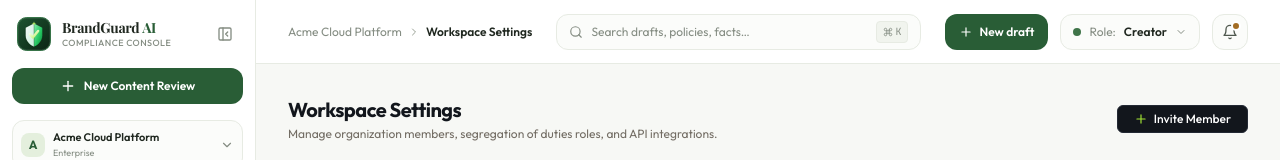
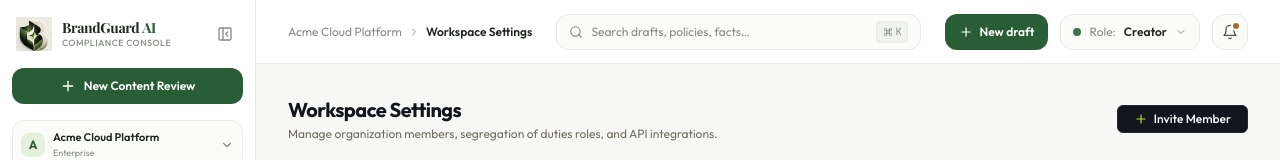
Before and after one commit to HarshvardhanSR07/BrandGuard-AI, a React (Vite) app in the folder apps/web/: page /settings in a window 1280 px wide. Shown: the top 160 px of the page. Built offline with nearby package versions, Linux system fonts and the light colour scheme; a web font is replaced by a local one.

Commit message:
fix(brand): apply authentic 3D sculpted BrandGuard emblem and clean layout

```diff
--- a/apps/web/src/components/layout/MobileNavDrawer.tsx
+++ b/apps/web/src/components/layout/MobileNavDrawer.tsx
@@ -91,7 +91,7 @@ export const MobileNavDrawer: React.FC<MobileNavDrawerProps> = ({ isOpen, onClos
         <div>
           <div className="flex items-center justify-between pb-4 border-b border-[#e7ebe3]">
             <div className="flex items-center gap-2.5">
-              <BrandGuardLogo size="sm" />
+              <BrandGuardLogo size="md" />
               <div className="flex flex-col">
                 <span className="font-playfair font-bold text-sm tracking-tight text-[#202820]">
                   BrandGuard <span className="text-[#295d36]">AI</span>
--- a/apps/web/src/components/layout/Sidebar.tsx
+++ b/apps/web/src/components/layout/Sidebar.tsx
@@ -92,10 +92,10 @@ export const Sidebar: React.FC<SidebarProps> = ({ isCollapsed, onToggleCollapse
           <div className="flex flex-col items-center gap-2 mb-4">
             <div
               onClick={() => navigate('/dashboard')}
-              className="cursor-pointer group p-0.5 rounded-xl hover:bg-[#f1f4ee] transition-all flex items-center justify-center"
+              className="cursor-pointer group p-1 rounded-xl hover:bg-[#f1f4ee] transition-all flex items-center justify-center"
               title="BrandGuard AI Home"
             >
-              <BrandGuardLogo size="sm" />
+              <BrandGuardLogo size="md" />
             </div>
 
             <button
--- a/apps/web/src/components/ui/BrandGuardLogo.tsx
+++ b/apps/web/src/components/ui/BrandGuardLogo.tsx
@@ -8,11 +8,11 @@ interface BrandGuardLogoProps {
 }
 
 const SIZE_MAP = {
-  xs: { box: 'w-6 h-6', px: 24, font: 'text-xs' },
-  sm: { box: 'w-8 h-8', px: 32, font: 'text-sm' },
-  md: { box: 'w-9 h-9', px: 36, font: 'text-base' },
-  lg: { box: 'w-11 h-11', px: 44, font: 'text-xl' },
-  xl: { box: 'w-14 h-14', px: 56, font: 'text-2xl' },
+  xs: { box: 'w-6 h-6', font: 'text-xs' },
+  sm: { box: 'w-8 h-8', font: 'text-sm' },
+  md: { box: 'w-9 h-9', font: 'text-base' },
+  lg: { box: 'w-11 h-11', font: 'text-xl' },
+  xl: { box: 'w-14 h-14', font: 'text-2xl' },
 };
 
 export const BrandGuardLogo: React.FC<BrandGuardLogoProps> = ({
@@ -21,121 +21,24 @@ export const BrandGuardLogo: React.FC<BrandGuardLogoProps> = ({
   className = '',
   animate = true,
 }) => {
-  const { box, px, font } = SIZE_MAP[size] || SIZE_MAP.md;
+  const { box, font } = SIZE_MAP[size] || SIZE_MAP.md;
 
   return (
     <div className={`inline-flex items-center gap-2.5 select-none ${className}`}>
-      {/* Icon Mark: Crisp Vector Shield + AI Governance Crest */}
+      {/* Authentic 3D Sculpted BrandGuard Emblem */}
       <div
         className={`${box} shrink-0 relative flex items-center justify-center transition-transform duration-200 ${
           animate ? 'hover:scale-105' : ''
         }`}
-        style={{ width: px, height: px }}
       >
-        <svg
-          viewBox="0 0 48 48"
-          width="100%"
-          height="100%"
-          fill="none"
-          xmlns="http://www.w3.org/2000/svg"
-          className="drop-shadow-xs"
-        >
-          <defs>
-            {/* Outer Container Gradient - Deep Luxury Emerald */}
-            <linearGradient id="bgGrad" x1="0%" y1="0%" x2="100%" y2="100%">
-              <stop offset="0%" stopColor="#1e5430" />
-              <stop offset="50%" stopColor="#143c22" />
-              <stop offset="100%" stopColor="#0b2414" />
-            </linearGradient>
-
-            {/* Left Shield Wing (Pure Silver-White with subtle sheen) */}
-            <linearGradient id="leftWing" x1="0%" y1="0%" x2="100%" y2="100%">
-              <stop offset="0%" stopColor="#FFFFFF" />
-              <stop offset="100%" stopColor="#d1fae5" />
-            </linearGradient>
-
-            {/* Right Shield Wing (Cyber Emerald & Lime Gradient) */}
-            <linearGradient id="rightWing" x1="0%" y1="0%" x2="100%" y2="100%">
-              <stop offset="0%" stopColor="#86efac" />
-              <stop offset="60%" stopColor="#22c55e" />
-              <stop offset="100%" stopColor="#15803d" />
-            </linearGradient>
-
-            {/* Inner Verification Core Checkmark */}
-            <linearGradient id="coreCheck" x1="0%" y1="0%" x2="100%" y2="100%">
-              <stop offset="0%" stopColor="#ffffff" />
-              <stop offset="100%" stopColor="#bef264" />
-            </linearGradient>
-
-            {/* Subtle glow filter */}
-            <filter id="shieldGlow" x="-20%" y="-20%" width="140%" height="140%">
-              <feDropShadow dx="0" dy="1.5" stdDeviation="1.5" floodColor="#04210e" floodOpacity="0.4" />
-            </filter>
-          </defs>
-
-          {/* 1. Base Squircle with Metallic Accent Edge */}
-          <rect
-            x="2"
-            y="2"
-            width="44"
-            height="44"
-            rx="12"
-            fill="url(#bgGrad)"
-            stroke="#2e7041"
-            strokeWidth="1.2"
-          />
-          <rect
-            x="3.2"
-            y="3.2"
-            width="41.6"
-            height="41.6"
-            rx="10.8"
-            stroke="rgba(255, 255, 255, 0.12)"
-            strokeWidth="0.8"
-          />
-
-          {/* 2. Main Sculpted Guard Shield */}
-          <g filter="url(#shieldGlow)">
-            {/* Left Facet of Shield */}
-            <path
-              d="M24 10 L13 15.5 V25.5 C13 32.5 17.5 37.8 24 40.5 V10 Z"
-              fill="url(#leftWing)"
-              fillOpacity="0.95"
-            />
-
-            {/* Right Facet of Shield */}
-            <path
-              d="M24 10 L35 15.5 V25.5 C35 32.5 30.5 37.8 24 40.5 V10 Z"
-              fill="url(#rightWing)"
-            />
-
-            {/* Center Crease / Depth Line */}
-            <line
-              x1="24"
-              y1="10"
-              x2="24"
-              y2="40.5"
-              stroke="#0b2414"
-              strokeWidth="0.8"
-              strokeOpacity="0.5"
-            />
-
-            {/* 3. Verified Precision Checkmark & AI Spark Core */}
-            <path
-              d="M18.5 24.5 L22.5 28.5 L29.5 20"
-              stroke="url(#coreCheck)"
-              strokeWidth="3.2"
-              strokeLinecap="round"
-              strokeLinejoin="round"
-            />
-
-            {/* 4. AI Spark at Crest (Star of Intelligence) */}
-            <path
-              d="M24 7.2 L24.8 9.5 L27 10 L24.8 10.5 L24 12.8 L23.2 10.5 L21 10 L23.2 9.5 Z"
-              fill="#bef264"
-            />
-          </g>
-        </svg>
+        <img
+          src="/brandguard-emblem-tight.png"
+          alt="BrandGuard AI Emblem"
+          className="w-full h-full object-contain filter drop-shadow-xs"
+          onError={(e) => {
+            (e.currentTarget as HTMLImageElement).src = '/brandguard-official-logo.png';
+          }}
+        />
       </div>
 
       {/* Optional Wordmark */}
```
Also changed, not shown: apps/web/public/brandguard-official-logo.png (added).
